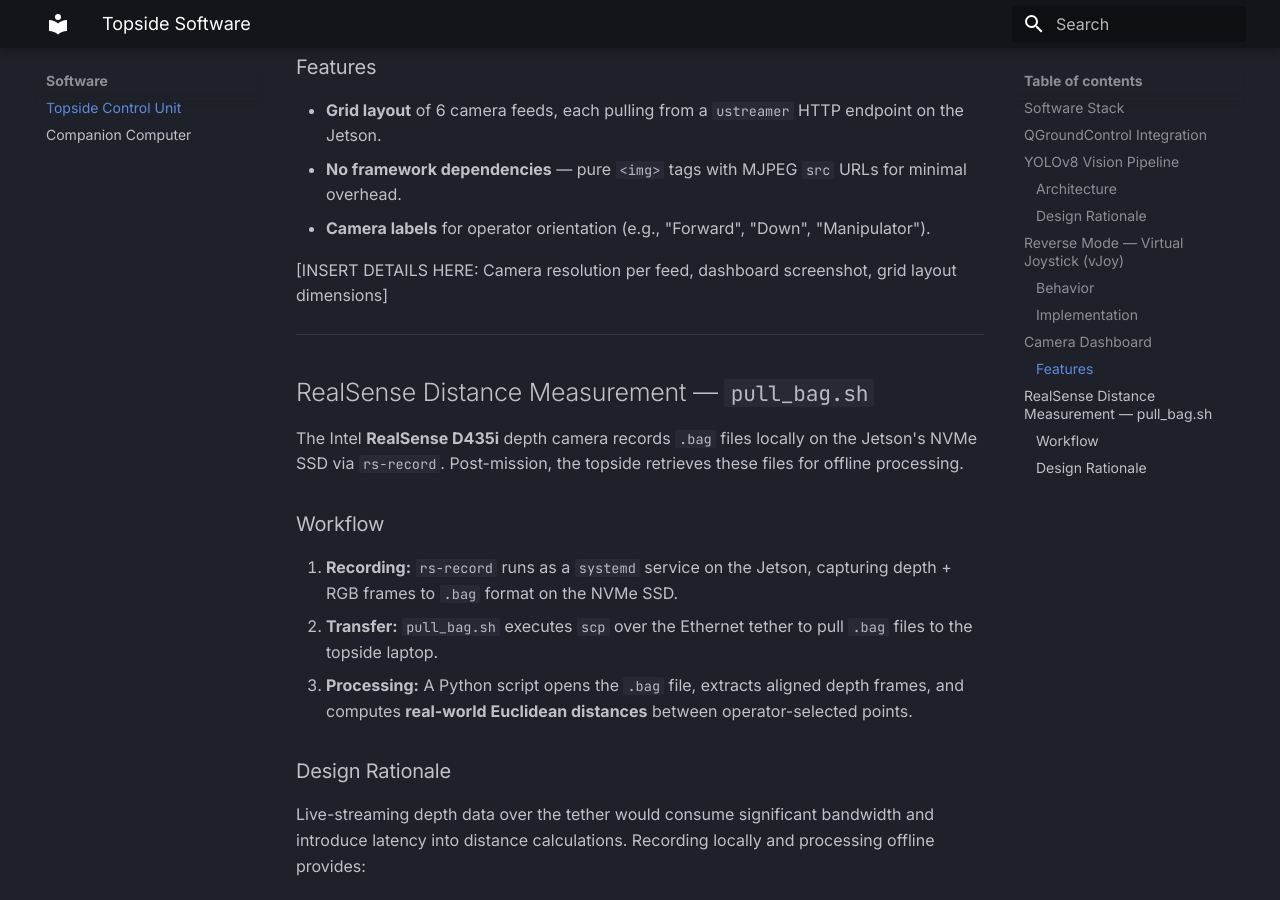
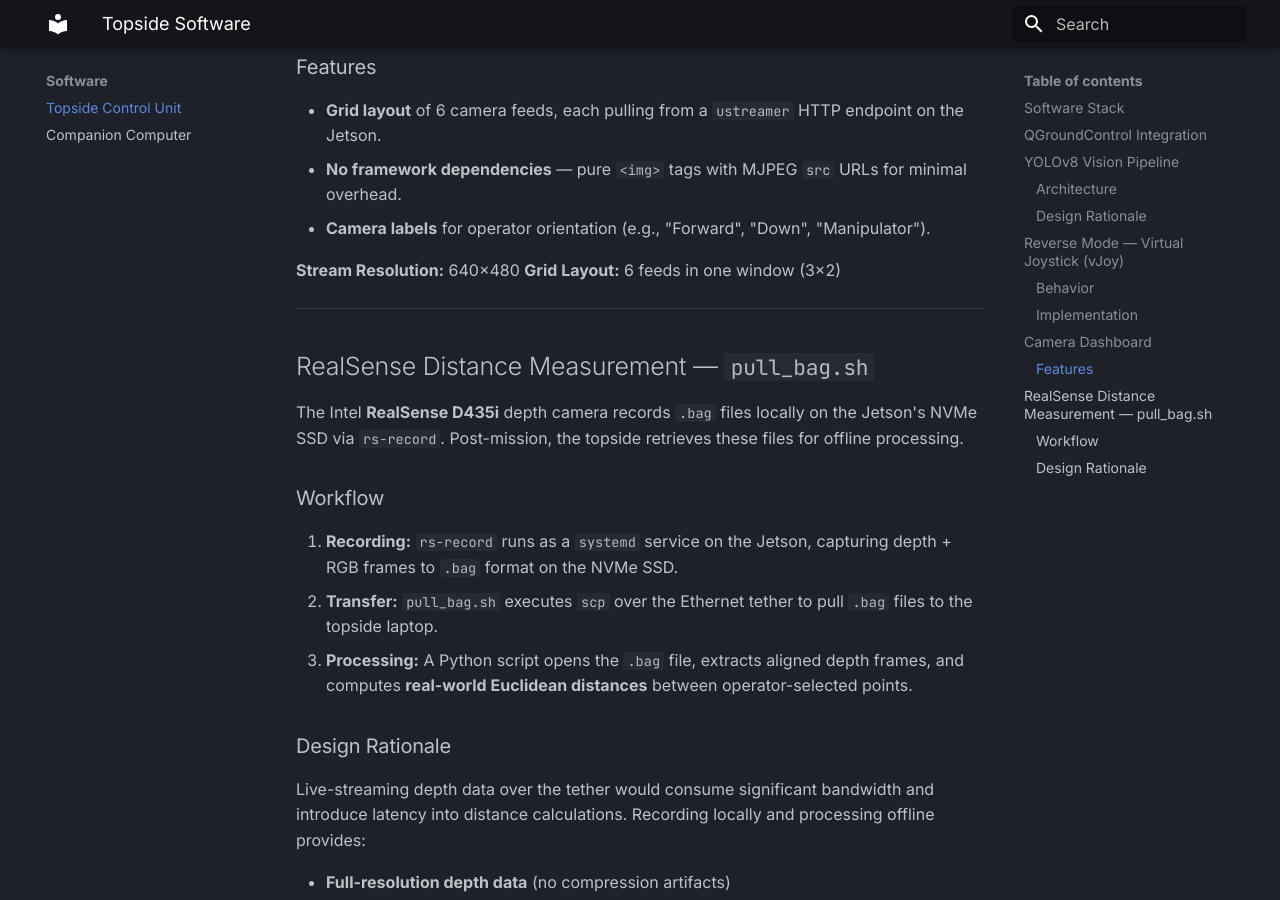
Before and after one commit to Enderboy2/rov, an MkDocs documentation site: the page built from docs/software/topside.md, in a window 1280 px wide and 900 px high, scrolled down 2842 px. Built offline with MkDocs 1.6.1 and Material for MkDocs 9.7.7, drawn with Linux system fonts in a browser that asks for light colours.

Commit message:
camera dashboard

```diff
--- a/docs/software/topside.md
+++ b/docs/software/topside.md
@@ -90,7 +90,8 @@
 - **No framework dependencies** — pure `<img>` tags with MJPEG `src` URLs for minimal overhead.
 - **Camera labels** for operator orientation (e.g., "Forward", "Down", "Manipulator").
 
-[INSERT DETAILS HERE: Camera resolution per feed, dashboard screenshot, grid layout dimensions]
+**Stream Resolution:** 640×480
+**Grid Layout:** 6 feeds in one window (3×2)
 
 ---
 
```
